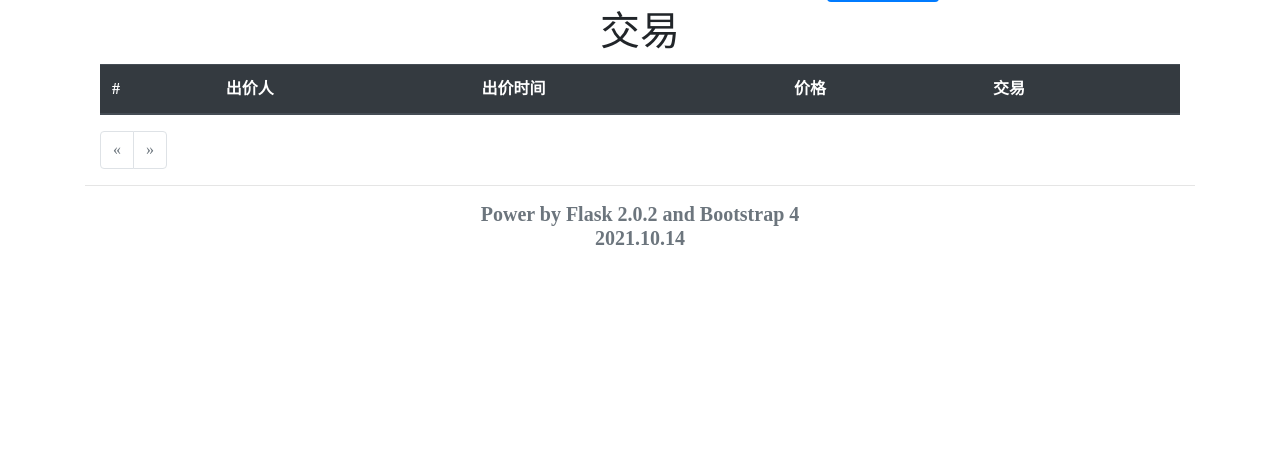
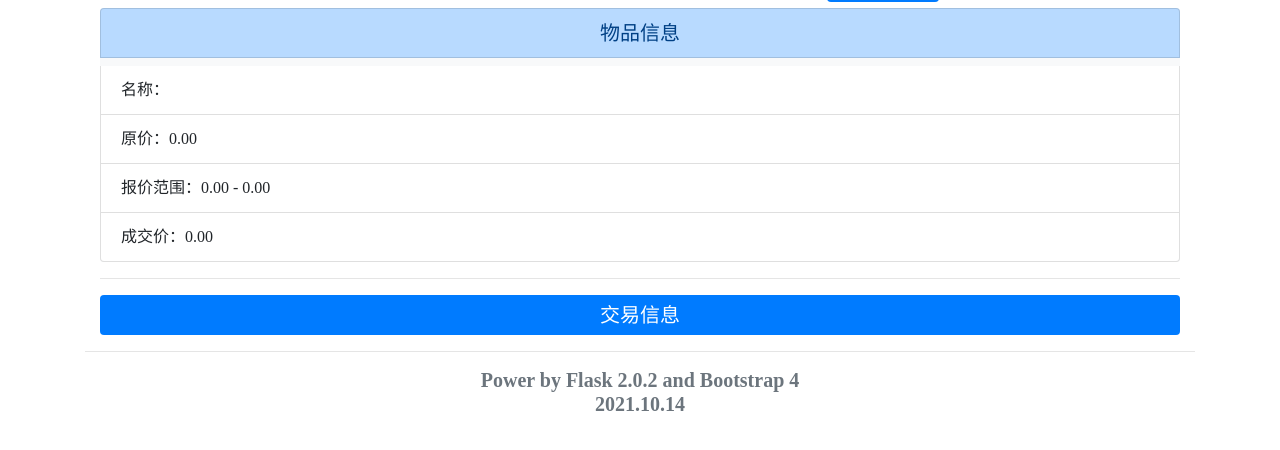
Before and after one commit to wpwupingwp/mai_web, a Flask app: template mai/templates/transaction.html in a window 1280 px wide. Shown: the part 38-488 px from the top of the page. Run offline with Flask 2, Linux system fonts and the light colour scheme; the template is opened without the code that fills it: values that come from a table or form of the project are taken from there, others are empty; some libraries are stand-ins or nearby versions.

Commit message:
start transaction

```diff
--- a/mai/templates/goods.html
+++ b/mai/templates/goods.html
@@ -26,7 +26,7 @@
                     {% if current_user.username=='admin@example.com' %}
                         <span class="text-black">{{user}}</span>
                         <span class="text-black">
-                            <a href="/auth/transaction/{{goods.goods_id}}">交易</a>
+                            <a href="/auth/transaction/{{goods.goods_id}}/{{bid.bid_id}}">交易</a>
                         </span>
                     {% endif %}
                 </li>
--- a/mai/templates/transaction.html
+++ b/mai/templates/transaction.html
@@ -1,30 +1,12 @@
 {% extends "base.html" %}
 {% block content %}
-<h1 class="text-center">交易{{goods.name}}</h1>
-<table class="table table-hover">
-    <thead class="thead-dark">
-    <tr>
-        <th>#</th>
-        <th>出价人</th>
-        <th>出价时间</th>
-        <th>价格</th>
-        <th>交易</th>
-    </tr>
-    </thead>
-    <tbody>
-    {% for bid, user in pagination.items %}
-    <tr>
-        <td>{{bid.bid_id}}</td>
-        <td>{{user}}</td>
-        <td>{{bid.date}}</td>
-        <td>{{bid.price}}</td>
-        <td>
-            <a href="/auth/delete_goods/{{goods.goods_id}}">删除</a>
-        </td>
-        {% endfor %}
-    </tr>
-    </tbody>
-</table>
-{% from 'bootstrap/pagination.html' import render_pagination %}
-{{render_pagination(pagination, align='center', size='lg')}}
+<ul class="list-group bg-light">
+    <li class="list-group-item list-group-item-primary text-center h5">物品信息</li>
+    <li class="list-group-item">名称：{{goods.name}}</li>
+    <li class="list-group-item">原价：{{"%0.2f"|format(goods.original_price)}}</li>
+    <li class="list-group-item">报价范围：{{"%0.2f"|format(goods.lowest_price)}} - {{"%0.2f"|format(goods.highest_price)}}</li>
+    <li class="list-group-item">成交价：{{"%0.2f"|format(bid.price)}}</li>
+</ul>
+<hr/>
+<div class="text-center text-white bg-primary rounded h5 py-2">交易信息</div>
 {% endblock %}
```
Also changed, not shown: mai/auth.py (+20 -15 lines), mai/form.py (+9 -0 lines).
